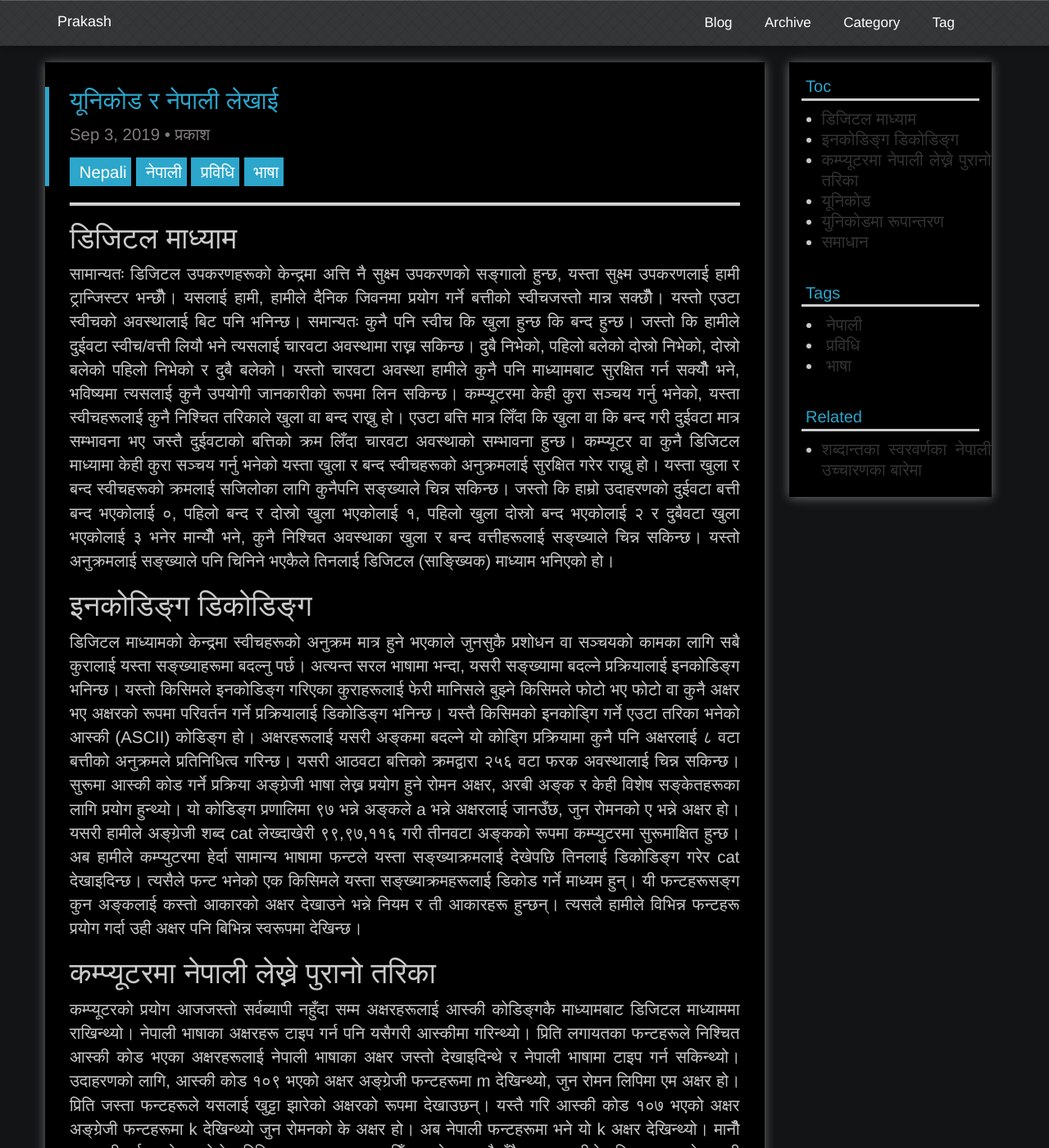
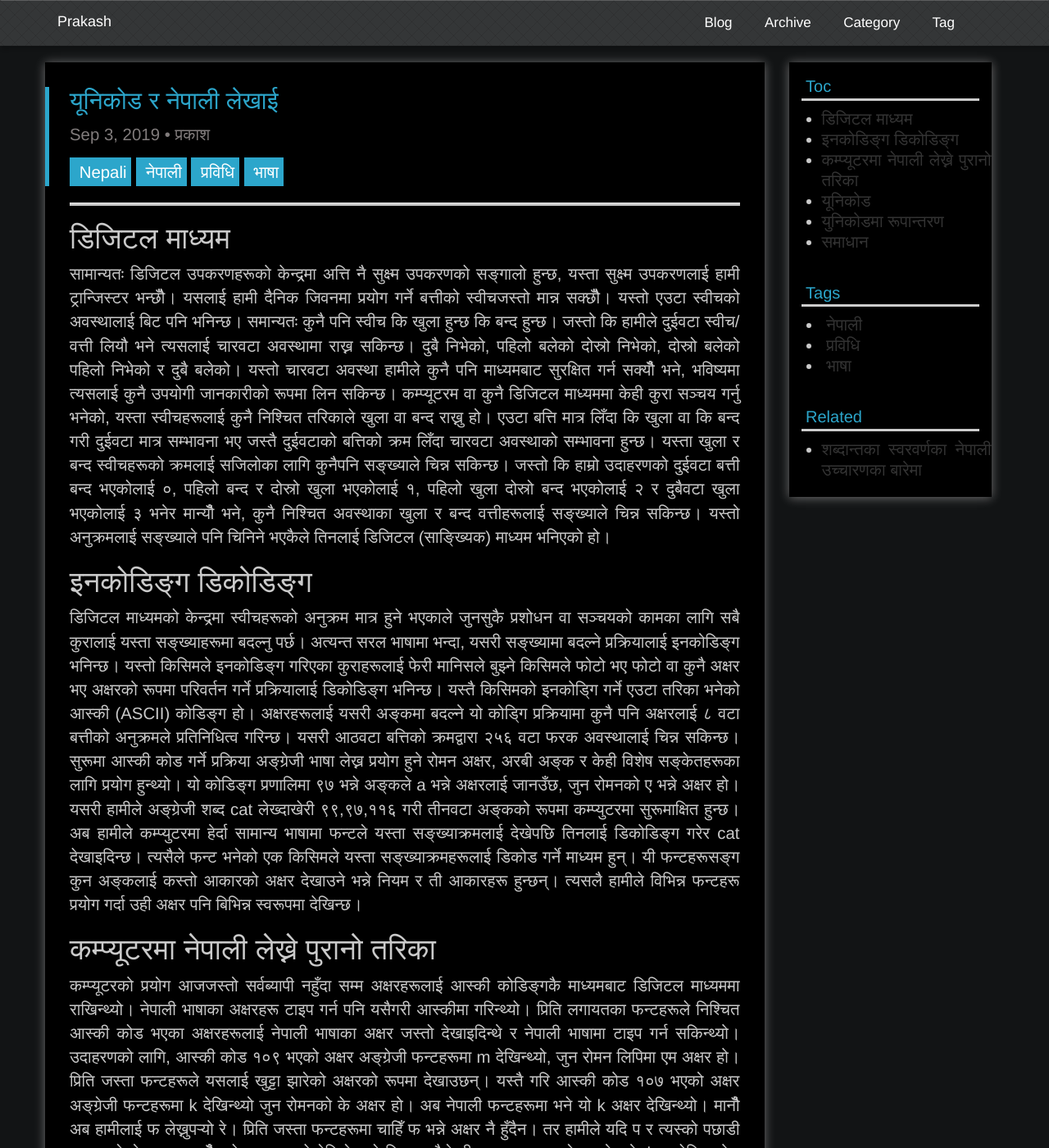
Before and after one commit to pranphy/pranphy.github.io, a Jekyll site: the page built from _posts/2019-08-25-यूनिकोड-र-नेपलाी-लेखाई.md, in a window 1280 px wide and 1400 px high. Shown: the whole window at 82% size. Built offline with Jekyll 4.4.1, drawn with Linux system fonts in a browser that asks for light colours; nearby versions of some CDN libraries; comment, search, counter and statistics services are not loaded; a style sheet for code colours, icons or effects is not loaded; some of the changed text lies outside the part shown.

Commit message:
Correct spelling mistake in a word

```diff
--- a/_posts/2019-08-25-यूनिकोड-र-नेपलाी-लेखाई.md
+++ b/_posts/2019-08-25-यूनिकोड-र-नेपलाी-लेखाई.md
@@ -9,18 +9,18 @@ description: कम्प्यूटरमा नेपलाी भाषा
 ---
 
 
-# डिजिटल माध्याम
+# डिजिटल माध्यम
 
-सामान्यतः डिजिटल उपकरणहरूको केन्द्रमा अत्ति नै सुक्ष्म उपकरणको सङ्गालो हुन्छ, यस्ता सुक्ष्म उपकरणलाई हामी ट्रान्जिस्टर भन्छौँ। यसलाई हामी, हामीले दैनिक जिवनमा प्रयोग गर्ने बत्तीको स्वीचजस्तो मान्न सक्छौँ। यस्तो एउटा स्वीचको अवस्थालाई बिट पनि भनिन्छ। समान्यतः कुनै पनि स्वीच कि खुला हुन्छ कि बन्द हुन्छ। जस्तो कि हामीले दुईवटा स्वीच/वत्ती लियौ भने त्यसलाई चारवटा अवस्थामा राख्न सकिन्छ। दुबै निभेको, पहिलो बलेको दोस्रो निभेको, दोस्रो बलेको पहिलो निभेको र दुबै बलेको। यस्तो चारवटा अवस्था हामीले कुनै पनि माध्यामबाट सुरक्षित गर्न सक्यौँ भने, भविष्यमा त्यसलाई कुनै उपयोगी जानकारीको रूपमा लिन सकिन्छ। कम्प्यूटरमा केही कुरा सञ्चय गर्नु भनेको, यस्ता स्वीचहरूलाई कुनै निश्चित तरिकाले खुला वा बन्द राख्नु हो। एउटा बत्ति मात्र लिँदा कि खुला वा कि बन्द‌ गरी दुईवटा मात्र सम्भावना भए जस्तै दुईवटाको बत्तिको क्रम लिँदा चारवटा अवस्थाको सम्भावना हुन्छ। कम्प्यूटर वा कुनै डिजिटल माध्यामा केही कुरा सञ्चय गर्नु भनेको यस्ता खुला र बन्द स्वीचहरूको अनुक्रमलाई सुरक्षित गरेर राख्नु हो। यस्ता खुला र बन्द स्वीचहरूको क्रमलाई सजिलोका लागि कुनैपनि सङ्ख्याले चिन्न सकिन्छ। जस्तो कि हाम्रो उदाहरणको दुईवटा बत्ती बन्द भएकोलाई ०, पहिलो बन्द र दोस्रो खुला भएकोलाई १, पहिलो खुला दोस्रो बन्द भएकोलाई २ र दुबैवटा खुला भएकोलाई ३ भनेर मान्यौँ भने, कुनै निश्चित अवस्थाका खुला र बन्द वत्तीहरूलाई सङ्ख्याले चिन्न सकिन्छ। यस्तो अनुक्रमलाई सङ्ख्याले पनि चिनिने भएकैले तिनलाई डिजिटल (साङ्ख्यिक) माध्याम भनिएको हो।
+सामान्यतः डिजिटल उपकरणहरूको केन्द्रमा अत्ति नै सुक्ष्म उपकरणको सङ्गालो हुन्छ, यस्ता सुक्ष्म उपकरणलाई हामी ट्रान्जिस्टर भन्छौँ। यसलाई हामी दैनिक जिवनमा प्रयोग गर्ने बत्तीको स्वीचजस्तो मान्न सक्छौँ। यस्तो एउटा स्वीचको अवस्थालाई बिट पनि भनिन्छ। समान्यतः कुनै पनि स्वीच कि खुला हुन्छ कि बन्द हुन्छ। जस्तो कि हामीले दुईवटा स्वीच/वत्ती लियौ भने त्यसलाई चारवटा अवस्थामा राख्न सकिन्छ। दुबै निभेको, पहिलो बलेको दोस्रो निभेको, दोस्रो बलेको पहिलो निभेको र दुबै बलेको। यस्तो चारवटा अवस्था हामीले कुनै पनि माध्यमबाट सुरक्षित गर्न सक्यौँ भने, भविष्यमा त्यसलाई कुनै उपयोगी जानकारीको रूपमा लिन सकिन्छ। कम्प्यूटरम वा कुनै डिजिटल माध्यममा केही कुरा सञ्चय गर्नु भनेको, यस्ता स्वीचहरूलाई कुनै निश्चित तरिकाले खुला वा बन्द राख्नु हो। एउटा बत्ति मात्र लिँदा कि खुला वा कि बन्द‌ गरी दुईवटा मात्र सम्भावना भए जस्तै दुईवटाको बत्तिको क्रम लिँदा चारवटा अवस्थाको सम्भावना हुन्छ। यस्ता खुला र बन्द स्वीचहरूको क्रमलाई सजिलोका लागि कुनैपनि सङ्ख्याले चिन्न सकिन्छ। जस्तो कि हाम्रो उदाहरणको दुईवटा बत्ती बन्द भएकोलाई ०, पहिलो बन्द र दोस्रो खुला भएकोलाई १, पहिलो खुला दोस्रो बन्द भएकोलाई २ र दुबैवटा खुला भएकोलाई ३ भनेर मान्यौँ भने, कुनै निश्चित अवस्थाका खुला र बन्द वत्तीहरूलाई सङ्ख्याले चिन्न सकिन्छ। यस्तो अनुक्रमलाई सङ्ख्याले पनि चिनिने भएकैले तिनलाई डिजिटल (साङ्ख्यिक) माध्यम भनिएको हो।
 * TOC
 {:toc}
 
 # इनकोडिङ्ग डिकोडिङ्ग
-डिजिटल माध्यामको केन्द्रमा स्वीचहरूको अनुक्रम मात्र हुने भएकाले जुनसुकै प्रशोधन वा सञ्चयको कामका लागि सबै कुरालाई यस्ता सङ्ख्याहरूमा बदल्नु पर्छ। अत्यन्त सरल भाषामा भन्दा, यसरी सङ्ख्यामा बदल्ने प्रक्रियालाई इनकोडिङ्ग भनिन्छ। यस्तो किसिमले इनकोडिङ्ग गरिएका कुराहरूलाई फेरी मानिसले बुझ्ने किसिमले फोटो भए फोटो वा कुनै अक्षर भए अक्षरको रूपमा परिवर्तन गर्ने प्रक्रियालाई डिकोडिङ्ग भनिन्छ। यस्तै किसिमको इनकोडि्ग गर्ने एउटा तरिका भनेको आस्की (ASCII) कोडिङ्ग हो। अक्षरहरूलाई यसरी अङ्कमा बदल्ने यो कोडि्ग प्रक्रियामा कुनै पनि अक्षरलाई ८ वटा बत्तीको अनुक्रमले प्रतिनिधित्व गरिन्छ। यसरी आठवटा बत्तिको क्रमद्वारा २५६ वटा फरक अवस्थालाई चिन्न सकिन्छ। सुरूमा आस्की कोड गर्ने प्रक्रिया अङ्ग्रेजी भाषा लेख्न प्रयोग हुने रोमन अक्षर, अरबी अङ्क र केही विशेष सङ्केतहरूका लागि प्रयोग हुन्थ्यो। यो कोडिङ्ग प्रणालिमा ९७ भन्ने अङ्कले a भन्ने अक्षरलाई जानउँछ, जुन रोमनको ए भन्ने अक्षर हो। यसरी हामीले अङ्ग्रेजी शब्द cat लेख्दाखेरी ९९,९७,११६ गरी तीनवटा अङ्कको रूपमा कम्प्युटरमा सुरूमाक्षित हुन्छ। अब हामीले कम्प्युटरमा हेर्दा सामान्य भाषामा फन्टले यस्ता सङ्ख्याक्रमलाई देखेपछि तिनलाई डिकोडिङ्ग गरेर cat देखाइदिन्छ। त्यसैले फन्ट भनेको एक किसिमले यस्ता सङ्ख्याक्रमहरूलाई डिकोड गर्ने माध्यम हुन्। यी फन्टहरूसङ्ग कुन अङ्कलाई कस्तो आकारको अक्षर देखाउने भन्ने नियम र ती आकारहरू हुन्छन्। त्यसलै हामीले विभिन्न फन्टहरू प्रयोग गर्दा उही अक्षर पनि बिभिन्न स्वरूपमा देखिन्छ।
+डिजिटल माध्यमको केन्द्रमा स्वीचहरूको अनुक्रम मात्र हुने भएकाले जुनसुकै प्रशोधन वा सञ्चयको कामका लागि सबै कुरालाई यस्ता सङ्ख्याहरूमा बदल्नु पर्छ। अत्यन्त सरल भाषामा भन्दा, यसरी सङ्ख्यामा बदल्ने प्रक्रियालाई इनकोडिङ्ग भनिन्छ। यस्तो किसिमले इनकोडिङ्ग गरिएका कुराहरूलाई फेरी मानिसले बुझ्ने किसिमले फोटो भए फोटो वा कुनै अक्षर भए अक्षरको रूपमा परिवर्तन गर्ने प्रक्रियालाई डिकोडिङ्ग भनिन्छ। यस्तै किसिमको इनकोडि्ग गर्ने एउटा तरिका भनेको आस्की (ASCII) कोडिङ्ग हो। अक्षरहरूलाई यसरी अङ्कमा बदल्ने यो कोडि्ग प्रक्रियामा कुनै पनि अक्षरलाई ८ वटा बत्तीको अनुक्रमले प्रतिनिधित्व गरिन्छ। यसरी आठवटा बत्तिको क्रमद्वारा २५६ वटा फरक अवस्थालाई चिन्न सकिन्छ। सुरूमा आस्की कोड गर्ने प्रक्रिया अङ्ग्रेजी भाषा लेख्न प्रयोग हुने रोमन अक्षर, अरबी अङ्क र केही विशेष सङ्केतहरूका लागि प्रयोग हुन्थ्यो। यो कोडिङ्ग प्रणालिमा ९७ भन्ने अङ्कले a भन्ने अक्षरलाई जानउँछ, जुन रोमनको ए भन्ने अक्षर हो। यसरी हामीले अङ्ग्रेजी शब्द cat लेख्दाखेरी ९९,९७,११६ गरी तीनवटा अङ्कको रूपमा कम्प्युटरमा सुरूमाक्षित हुन्छ। अब हामीले कम्प्युटरमा हेर्दा सामान्य भाषामा फन्टले यस्ता सङ्ख्याक्रमलाई देखेपछि तिनलाई डिकोडिङ्ग गरेर cat देखाइदिन्छ। त्यसैले फन्ट भनेको एक किसिमले यस्ता सङ्ख्याक्रमहरूलाई डिकोड गर्ने माध्यम हुन्। यी फन्टहरूसङ्ग कुन अङ्कलाई कस्तो आकारको अक्षर देखाउने भन्ने नियम र ती आकारहरू हुन्छन्। त्यसलै हामीले विभिन्न फन्टहरू प्रयोग गर्दा उही अक्षर पनि बिभिन्न स्वरूपमा देखिन्छ।
 
 # कम्प्यूटरमा नेपाली लेख्ने पुरानो तरिका
 
-कम्प्यूटरको प्रयोग आजजस्तो सर्वब्यापी नहुँदा सम्म अक्षरहरूलाई आस्की कोडिङ्गकै माध्यामबाट डिजिटल माध्याममा राखिन्थ्यो। नेपाली भाषाका अक्षरहरू टाइप गर्न पनि यसैगरी आस्कीमा गरिन्थ्यो। प्रिति लगायतका फन्टहरूले निश्चित आस्की कोड भएका अक्षरहरूलाई नेपाली भाषाका अक्षर जस्तो देखाइदिन्थे र नेपाली भाषामा टाइप गर्न सकिन्थ्यो। उदाहरणको लागि, आस्की कोड १०९ भएको अक्षर अङ्ग्रेजी फन्टहरूमा m देखिन्थ्यो, जुन रोमन लिपिमा एम अक्षर हो। प्रिति जस्ता फन्टहरूले यसलाई खुट्टा झारेको अक्षरको रूपमा देखाउछन्। यस्तै गरि आस्की कोड १०७ भएको अक्षर अङ्ग्रेजी फन्टहरूमा k देखिन्थ्यो जुन रोमनको के अक्षर हो। अब नेपाली फन्टहरूमा भने यो k अक्षर देखिन्थ्यो। मानौँ अब हामीलाई फ लेख्नुपर्‍यो रे। प्रिति जस्ता फन्टहरूमा चाहिँ फ भन्ने अक्षर नै हुँदैन। तर हामीले यदि प र त्यस्को पछाडी खुट्टा झारेको अक्षर राख्यौँ भने त फ जस्तो देखिने भयो नि। त्यसैले ती फन्टहरूमा क्र लेख्नुपर्‍यो भने, km लेखिन्थ्यो। त्यसरी टाइप गर्दा के के अक्षर लेखियो भन्दापनि कस्तो देखियो सँग धेरै मतलब हुन्थ्यो। जस्तो कि क्र लेख्दा qm, झ लेख्दा em इत्यादि। इकार पनि त्यसैगरि लेखिन्थ्यो। जस्तो, कि लेख्नुपर्‍यो भने ls र की लेख्नुपर्दा sL। वास्तवमा भन्नुपर्दा कि र की एकै अक्षरका दुई रूप हुन। तर पुरानो तरिकाबाट लेख्दा त पुरै फरक लेख्नुपर्‍यो।
+कम्प्यूटरको प्रयोग आजजस्तो सर्वब्यापी नहुँदा सम्म अक्षरहरूलाई आस्की कोडिङ्गकै माध्यमबाट डिजिटल माध्यममा राखिन्थ्यो। नेपाली भाषाका अक्षरहरू टाइप गर्न पनि यसैगरी आस्कीमा गरिन्थ्यो। प्रिति लगायतका फन्टहरूले निश्चित आस्की कोड भएका अक्षरहरूलाई नेपाली भाषाका अक्षर जस्तो देखाइदिन्थे र नेपाली भाषामा टाइप गर्न सकिन्थ्यो। उदाहरणको लागि, आस्की कोड १०९ भएको अक्षर अङ्ग्रेजी फन्टहरूमा m देखिन्थ्यो, जुन रोमन लिपिमा एम अक्षर हो। प्रिति जस्ता फन्टहरूले यसलाई खुट्टा झारेको अक्षरको रूपमा देखाउछन्। यस्तै गरि आस्की कोड १०७ भएको अक्षर अङ्ग्रेजी फन्टहरूमा k देखिन्थ्यो जुन रोमनको के अक्षर हो। अब नेपाली फन्टहरूमा भने यो k अक्षर देखिन्थ्यो। मानौँ अब हामीलाई फ लेख्नुपर्‍यो रे। प्रिति जस्ता फन्टहरूमा चाहिँ फ भन्ने अक्षर नै हुँदैन। तर हामीले यदि प र त्यस्को पछाडी खुट्टा झारेको अक्षर राख्यौँ भने त फ जस्तो देखिने भयो नि। त्यसैले ती फन्टहरूमा क्र लेख्नुपर्‍यो भने, km लेखिन्थ्यो। त्यसरी टाइप गर्दा के के अक्षर लेखियो भन्दापनि कस्तो देखियो सँग धेरै मतलब हुन्थ्यो। जस्तो कि क्र लेख्दा qm, झ लेख्दा em इत्यादि। इकार पनि त्यसैगरि लेखिन्थ्यो। जस्तो, कि लेख्नुपर्‍यो भने ls र की लेख्नुपर्दा sL। वास्तवमा भन्नुपर्दा कि र की एकै अक्षरका दुई रूप हुन। तर पुरानो तरिकाबाट लेख्दा त पुरै फरक लेख्नुपर्‍यो।
 
 # यूनिकोड
 
@@ -32,7 +32,7 @@ description: कम्प्यूटरमा नेपलाी भाषा
 
 आस्कीमा आधारित जन्य फन्टहरूमा कुनै पनि अक्षरको पछाडी आकार र चन्द्रविन्दु लागेको अवस्थामा जुन अक्षरलाई पहिला लेखेपनि उस्तै देखिन्थ्यो, जस्चो काँ लेख्दा क, आकार (ा) र चन्द्रविन्दु (ँ) लख्दा पनि काँ र क, चन्द्रविन्दु(ँ) र आकार (ा) लेख्दा पनि काँ नै देनिन्थ्यो। किनकी प्रिति जन्य फन्टहरूमा के के अक्षर कुन क्रममाल लेखियो भन्दापनि कस्तो देखियो भन्ने प्रमुख हुन्छ। वास्तवमा देवनागरीको आन्तर्यमा चाहिँ का आक्षरमा चन्द्रविन्दु लागेर काँ बन्ने भएकाले क, आकार (ा) र चन्द्रविन्दु(ँ) नै लेख्नुपर्ने हुन्छ। युनिकोडमा आधारित फन्टहरूले यस्ता कुरालाई छुट्ट्याएर लेख्छन्। त्यसैले क, चन्द्रविन्दु(ँ) र आकार लेख्दा कँा जस्तो देखिन्छ जुन गलत हो। अब युनिकोड कन्भर्टरहरू अलि राम्रोसँग बनाइएको छ भने यस्तो दुबैवटा अवस्थालाई पनि राम्ररी सुधार गर्न सक्छन् तर सबैले यस्तो कुरा सोचेर कन्भर्टर बनाएको पाँइँदैन।
 
-तपाईँहरूले पनि अनलाई माध्याम पढ्दाखेरी फ को ठाउँमा पm लेखिएको देख्नुभएको होला, जसको कारण भनेको यसरी आस्कीमा आधारित डकुमेन्टलाई कन्भर्टर प्रयोग गरिएकाले गर्दा हो।
+तपाईँहरूले पनि अनलाई माध्यम पढ्दाखेरी फ को ठाउँमा पm लेखिएको देख्नुभएको होला, जसको कारण भनेको यसरी आस्कीमा आधारित डकुमेन्टलाई कन्भर्टर प्रयोग गरिएकाले गर्दा हो।
 
 # समाधान
 
```
